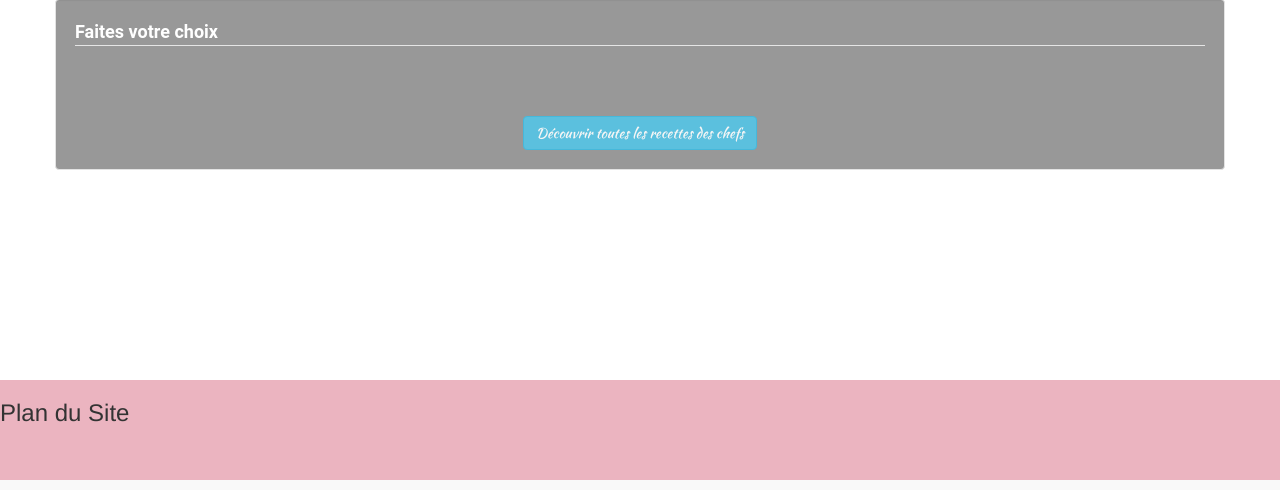
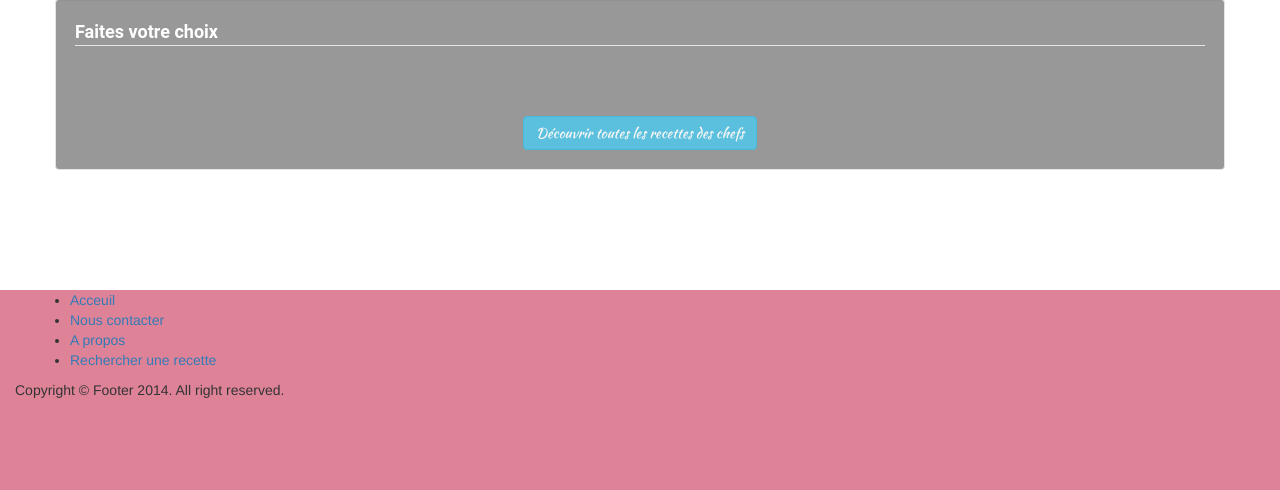
Before and after one commit to Satoshi972/Mini_Restaurant, a PHP site: page /WF3_PERDAF/ in a window 1280 px wide. Shown: the part 450-940 px from the top of the page. Run offline with PHP 8.4, Linux system fonts and the light colour scheme; data that the repository does not hold is empty; some libraries are stand-ins or nearby versions.

Commit message:
index
ajustements

```diff
--- a/assets/css/style.css
+++ b/assets/css/style.css
@@ -118,8 +118,8 @@ a.front{
 
 footer {
 	width: 100%;
-	height: 100px;
-	background-color: rgba(189,8,48,0.3);
+	height: 200px;
+	background-color: rgba(189,8,48,0.5);
 	position: absolute;
-	bottom: -130px;
+	bottom: -140px;
 }
--- a/inc/footer.php
+++ b/inc/footer.php
@@ -3,38 +3,18 @@
 		<div class="row">
 			<div class="col-xs-12">
 				<div class="col-md-6">
-					<h3> Lorem Ipsum </h3>
+
 					<ul>
-						<li> <a href="#"> Lorem Ipsum </a> </li>
-						<li> <a href="#"> Lorem Ipsum </a> </li>
-						<li> <a href="#"> Lorem Ipsum </a> </li>
-						<li> <a href="#"> Lorem Ipsum </a> </li>
+						<li> <a href="index.php"> Acceuil </a> </li>
+						<li> <a href="contact.php"> Nous contacter </a> </li>
+						<li> <a href="about.php"> A propos </a> </li>
+						<li> <a href="search.php"> Rechercher une recette </a> </li>
 					</ul>
 				</div>
 
 
 				<div class="col-md-6">
-					<ul>
-						<li>
-							<div class="input-append newsletter-box text-center">
-								<input type="text" class="full text-center" placeholder="Email ">
-								<button class="btn  bg-gray" type="button"> Lorem ipsum <i class="fa fa-long-arrow-right"> </i> </button>
-							</div>
-						</li>
-					</ul>
-					<ul class="social">
-						<li> <a href="#"> <i class=" fa fa-facebook">   </i> </a> </li>
-						<li> <a href="#"> <i class="fa fa-twitter">   </i> </a> </li>
-						<li> <a href="#"> <i class="fa fa-google-plus">   </i> </a> </li>
-						<li> <a href="#"> <i class="fa fa-pinterest">   </i> </a> </li>
-						<li> <a href="#"> <i class="fa fa-youtube">   </i> </a> </li>
-					</ul>
-					<ul class="nav nav-pills payments">
-						<li><i class="fa fa-cc-visa"></i></li>
-						<li><i class="fa fa-cc-mastercard"></i></li>
-						<li><i class="fa fa-cc-amex"></i></li>
-						<li><i class="fa fa-cc-paypal"></i></li>
-					</ul>
+
 				</div>
 			</div>
 			<!--/.row-->
--- a/index.php
+++ b/index.php
@@ -67,10 +67,7 @@ else
 			</div>
 
 		</main>
-		<footer>
-			<h3>Plan du Site</h3>
-
-		</footer>
+		<?php require_once 'inc/footer.php'; ?>
 
 		<?php require_once 'inc/script.php'; ?>
 
```
